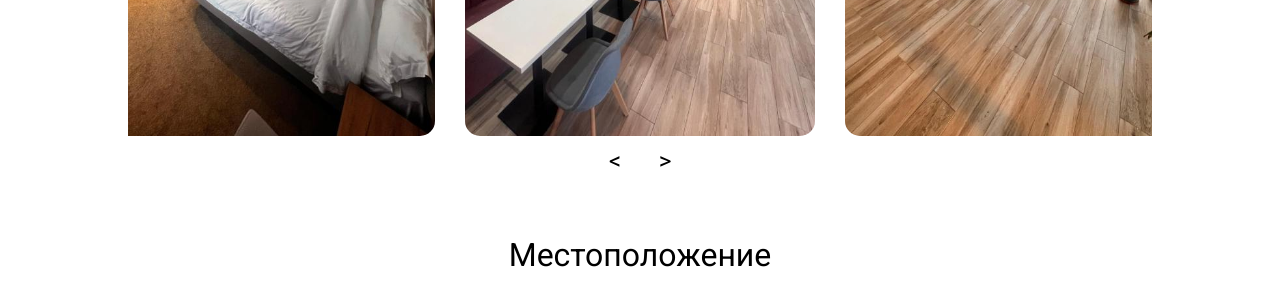
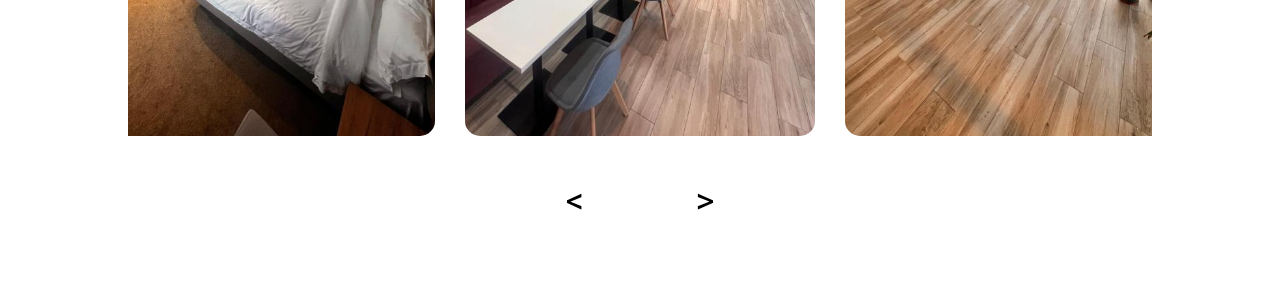
Before and after one commit to 34elo/Oimo-hotel, a website built with Vite: page index.html in a window 1280 px wide. Shown: the part 1480-1771 px from the top of the page. Built offline with nearby package versions, Linux system fonts and the light colour scheme; grey boxes are pictures that could not be loaded.

Commit message:
big buttons for gallery done

```diff
--- a/public/styles/style.css
+++ b/public/styles/style.css
@@ -220,11 +220,11 @@ a {
 
 .prev-button,
 .next-button {
-    width: 50px;
-    height: 50px;
+    width: 130px;
+    height: 130px;
     background-color: transparent;
     border: none;
-    font-size: 24px;
+    font-size: 36px;
     color: black;
     transition: 0.3s ease;
 }
```
